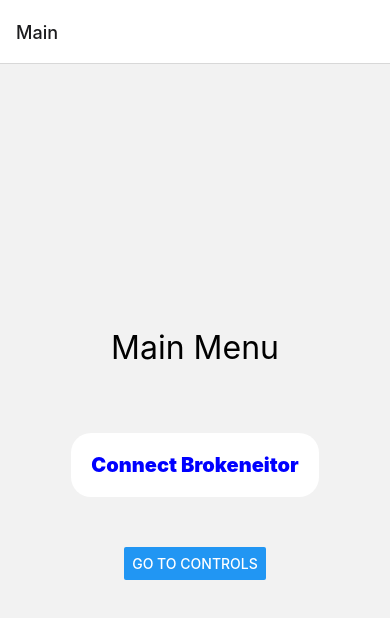
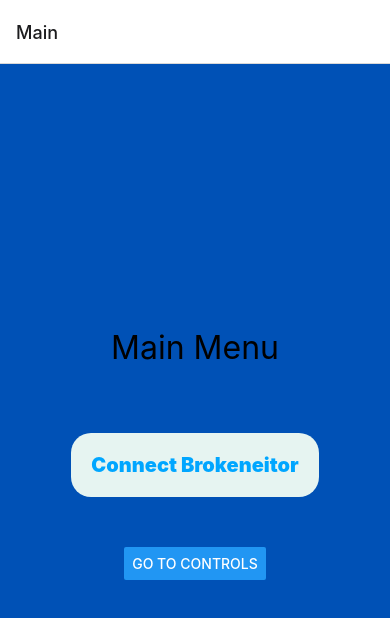
Before and after one commit to Kicho115/os-final-project, a React Native app in the folder rc-app/: screen / in a window 390 px wide. Shown: the top 618 px of the page. Built offline with nearby package versions, Linux system fonts and the light colour scheme.

Commit message:
Change the color palette of the app

```diff
--- a/rc-app/App.js
+++ b/rc-app/App.js
@@ -54,31 +54,32 @@ export default function App() {
   );
 }
 
+const Colors = {
+  primary: '#00a6ff',
+  secondary: '#e6f4f1',
+  background: '#0051b6',
+};
+
 const styles = StyleSheet.create({
-  container: {
-    flex: 1,
-    backgroundColor: '#fff',
-    alignItems: 'center',
-    justifyContent: 'center',
-  },
   mainScreen: {
     flex: 1,
     justifyContent: 'center',
     alignItems: 'center',
+    backgroundColor: Colors.background,
   },
   title: {
     fontSize: 32,
     marginBottom: 16,
   },
   button: {
-    backgroundColor: 'white',
+    backgroundColor: Colors.secondary,
     borderRadius: 20,
     padding: 20,
     margin: 50,
     fontSize: 1,
   },
   buttonText: {
-    color: 'blue',
+    color: Colors.primary,
     fontWeight: '900',
     fontSize: 20,
   }
```
